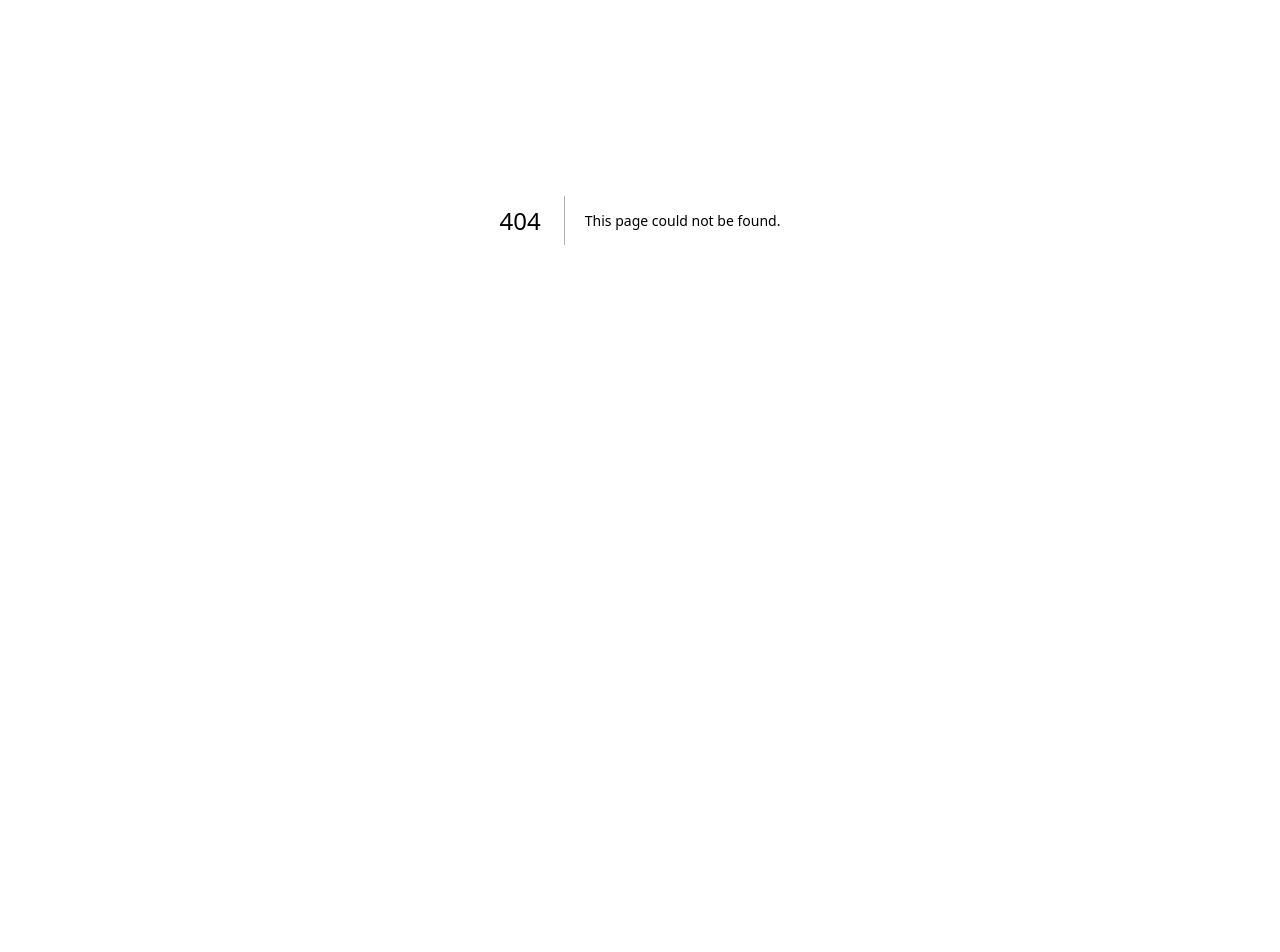
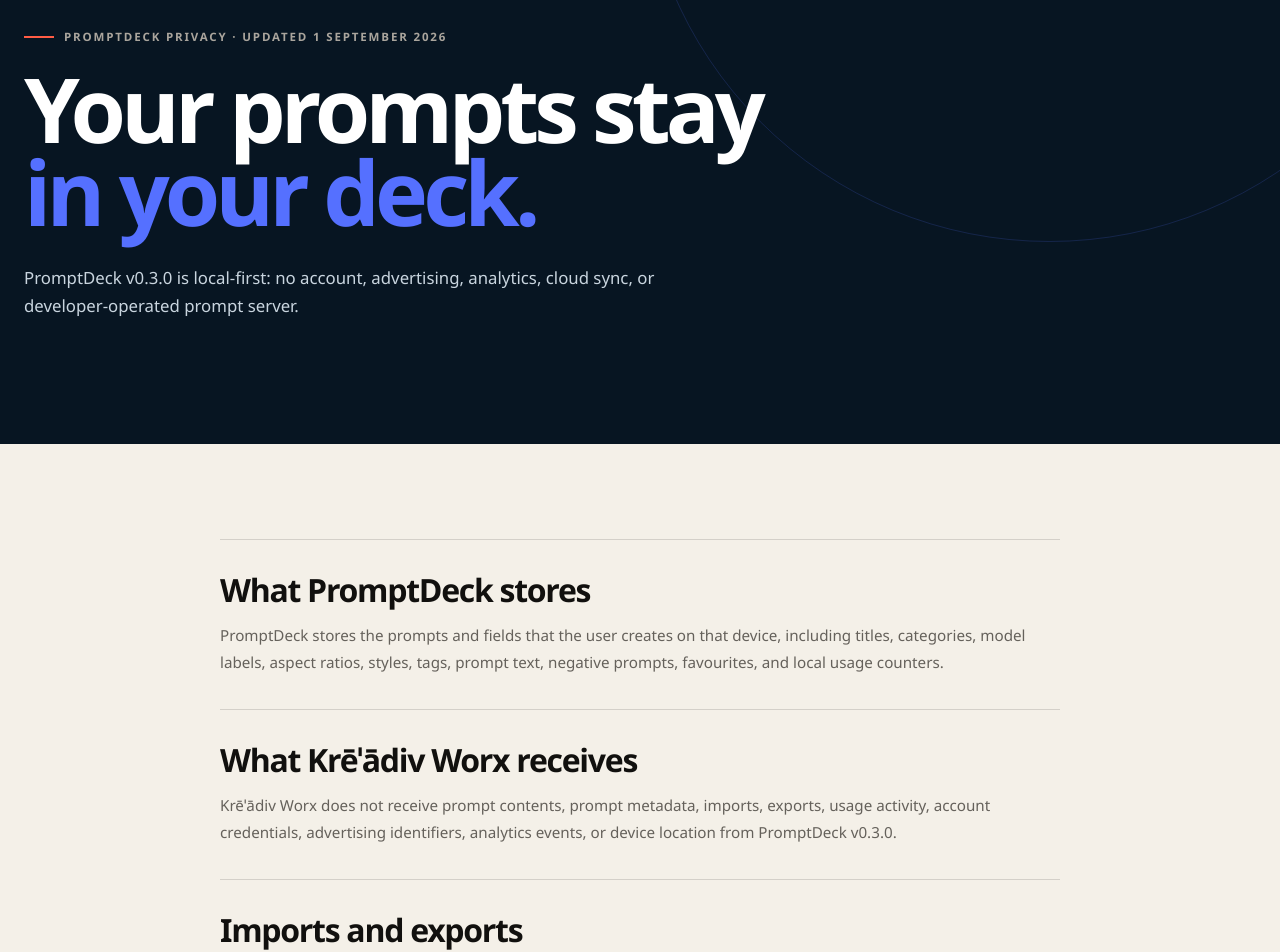
Before and after one commit to blackstackdev/kreadiv-worx, a Next.js app: page /promptdeck/privacy in a window 1280 px wide. Before the commit this address had no page. Shown: the part 180-1132 px from the top of the page. Before the commit the page ends 800 px from the top, so only its background shows below. Built offline with nearby package versions, Linux system fonts and the light colour scheme.

Commit message:
Publish PromptDeck privacy and support pages

```diff
--- a/app/privacy/page.tsx
+++ b/app/privacy/page.tsx
@@ -16,6 +16,7 @@
         <section><h2>This website</h2><p>The current Krēˈādiv Worx website is a static GitHub Pages site. It does not create accounts, accept payments, use advertising, or intentionally run analytics or tracking cookies.</p></section>
         <section><h2>NestKeeper</h2><p>NestKeeper processes file paths, sizes, timestamps, and SHA256 content hashes on the customer&apos;s Windows computer. File contents are read locally only when required to calculate hashes.</p><p>The packaged app has no account system, telemetry, advertising, cloud sync, or upload feature. Scan data, file contents, hashes, and reports are not sent to Krēˈādiv Worx.</p></section>
         <section><h2>PortalDrop</h2><p>PortalDrop transfers files between devices selected by the user. One Windows host stores and serves the files; Krēˈādiv Worx does not receive them and PortalDrop has no hosted file cloud or developer account system.</p><p>On the same trusted Wi-Fi, devices can connect directly through the host&apos;s local address. For private remote access, users may choose Tailscale. That optional network service is governed by its own terms and privacy policy.</p><p>Read the <Link href="/portaldrop/privacy">complete PortalDrop privacy boundary →</Link></p></section>
+        <section><h2>PromptDeck</h2><p>PromptDeck v0.3.0 stores prompts and creative metadata on the user&apos;s Android device. It has no account, advertising, analytics, cloud sync, or developer-operated prompt server.</p><p>Imports are read only after the user chooses a file, and exports are written only to a destination the user chooses. Read the <Link href="/promptdeck/privacy">complete PromptDeck privacy boundary →</Link></p></section>
         <section><h2>Local records</h2><p>Reports and dated Cleanup Sessions are stored below <code>%LOCALAPPDATA%\NestKeeper</code>. Review manifests may also be stored in a same-drive <code>_NestKeeper_Duplicates</code> folder. Redacted session-record ZIP exports are created only on a fixed drive the user selects.</p></section>
         <section><h2>File changes</h2><p>Scanning is read-only. Files change only after an explicit review-folder, Recycle Bin, permanent-delete, or manifest-restore confirmation. Permanent deletion cannot be undone. Restore never overwrites an existing destination.</p></section>
         <section><h2>{nestkeeperCheckoutReady ? "Checkout" : "Future checkout"}</h2><p>{nestkeeperCheckoutReady ? "NestKeeper purchases are processed by Lemon Squeezy as merchant of record. Lemon Squeezy handles payment, tax, receipt, fraud, and checkout customer data under its own published terms. NestKeeper itself remains local-only and receives no payment details." : "No checkout is connected today. The site is prepared for a future Lemon Squeezy buyer link, but the button remains closed until the private delivery and commercial gates pass."}</p></section>
--- /dev/null
+++ b/app/promptdeck/privacy/page.tsx
@@ -0,0 +1,25 @@
+import type { Metadata } from "next";
+import Link from "next/link";
+import { SiteHeader } from "../../components/site-header";
+
+export const metadata: Metadata = {
+  title: "PromptDeck Privacy",
+  description: "How PromptDeck stores prompts, handles imports and exports, and protects local creative work.",
+};
+
+export default function PromptDeckPrivacyPage() {
+  return (
+    <main className="policy-page">
+      <div className="policy-opening"><SiteHeader /><div className="shell policy-hero"><p className="eyebrow eyebrow--light"><span /> PromptDeck privacy · updated 1 September 2026</p><h1>Your prompts stay<br /><em>in your deck.</em></h1><p>PromptDeck v0.3.0 is local-first: no account, advertising, analytics, cloud sync, or developer-operated prompt server.</p></div></div>
+      <article className="shell policy-article">
+        <section><h2>What PromptDeck stores</h2><p>PromptDeck stores the prompts and fields that the user creates on that device, including titles, categories, model labels, aspect ratios, styles, tags, prompt text, negative prompts, favourites, and local usage counters.</p></section>
+        <section><h2>What Krēˈādiv Worx receives</h2><p>Krēˈādiv Worx does not receive prompt contents, prompt metadata, imports, exports, usage activity, account credentials, advertising identifiers, analytics events, or device location from PromptDeck v0.3.0.</p></section>
+        <section><h2>Imports and exports</h2><p>PromptDeck reads an import only after the user chooses a JSON or text file. An export is created only after the user chooses where to save it. These operations happen on the device; exported copies remain wherever the user saves or shares them.</p></section>
+        <section><h2>Android network and billing capability</h2><p>The Android package includes network and Google Play billing capability for a possible future Pro purchase. In the v0.3.0 internal-testing build, billing is not configured and does not initialise. The app interface is loaded from bundled Android assets rather than a remote website.</p></section>
+        <section><h2>Removal</h2><p>Deleting a prompt removes it from PromptDeck&apos;s local library. Uninstalling the app removes its local app data according to Android&apos;s normal behaviour. Files that the user previously exported remain in the location the user selected and must be removed there.</p></section>
+        <section><h2>Support</h2><p>For privacy or support questions, email <a href="mailto:kreadivworx@proton.me">kreadivworx@proton.me</a>. Do not include private prompt text unless it is necessary to reproduce a problem.</p></section>
+        <p className="policy-back"><Link href="/promptdeck/support">PromptDeck support →</Link></p>
+      </article>
+    </main>
+  );
+}
--- /dev/null
+++ b/app/promptdeck/support/page.tsx
@@ -0,0 +1,23 @@
+import type { Metadata } from "next";
+import Link from "next/link";
+import { SiteHeader } from "../../components/site-header";
+
+export const metadata: Metadata = {
+  title: "PromptDeck Support",
+  description: "PromptDeck internal-testing support and privacy-safe bug-report guidance.",
+};
+
+export default function PromptDeckSupportPage() {
+  return (
+    <main className="policy-page">
+      <div className="policy-opening"><SiteHeader /><div className="shell policy-hero"><p className="eyebrow eyebrow--light"><span /> PromptDeck support · v0.3.0 internal test</p><h1>Show the behaviour.<br /><em>Keep the prompt private.</em></h1><p>A useful report identifies the action and result without exposing creative work that should stay in the deck.</p></div></div>
+      <article className="shell policy-article">
+        <section><h2>Before reporting a problem</h2><ol><li>Confirm the About panel shows v0.3.0.</li><li>State the Android version and phone model.</li><li>Describe the action: create, edit, copy, favourite, search, filter, import, or export.</li><li>Use a fictional prompt to reproduce the issue whenever possible.</li><li>Do not send private prompt libraries, unrelated gallery images, credentials, or personal notifications.</li></ol></section>
+        <section><h2>If an import fails</h2><p>Confirm the file is plain text or a PromptDeck JSON export and is no larger than 5 MB. Keep a backup of the original export before retrying.</p></section>
+        <section><h2>If Pro is unavailable</h2><p>PromptDeck v0.3.0 is an internal-testing build. Its purchase service is not configured, so Restore purchases and Unlock Lifetime Pro are intentionally unavailable.</p></section>
+        <section><h2>Contact</h2><p>Email <a href="mailto:kreadivworx@proton.me">kreadivworx@proton.me</a> with a short description and a privacy-safe screenshot. Response times are not yet guaranteed during internal testing.</p></section>
+        <p className="policy-back"><Link href="/promptdeck/privacy">PromptDeck privacy →</Link></p>
+      </article>
+    </main>
+  );
+}
--- a/app/support/page.tsx
+++ b/app/support/page.tsx
@@ -15,6 +15,7 @@
         <section><h2>Before reporting a problem</h2><ol><li>Confirm the About/version label shows v1.0.4.</li><li>Note whether the scan used one folder, several folders, or Full Scan.</li><li>Record whether the files were on a local disk or removable local drive. Network locations are unsupported.</li><li>Copy the latest summary from <code>%LOCALAPPDATA%\NestKeeper\Reports\latest-summary.txt</code>.</li><li>Do not post screenshots containing personal folder names or an unredacted session export.</li></ol></section>
         <section><h2>Current public route</h2><p>Release updates and public questions currently live at <a href="https://x.com/skillissue_md" target="_blank" rel="noreferrer">@skillissue_md on X ↗</a>. A dedicated customer-support route and response expectation will be published before checkout opens.</p></section>
         <section><h2>PortalDrop</h2><p>For pairing, connection, expiry, or Android beta questions, use the dedicated <Link href="/portaldrop/support">PortalDrop support boundary →</Link>. Do not include pairing links, QR codes, private network addresses, or real filenames in a public report.</p></section>
+        <section><h2>PromptDeck</h2><p>For PromptDeck create, edit, copy, search, import, or export issues, use the dedicated <Link href="/promptdeck/support">PromptDeck support boundary →</Link>. Reproduce problems with fictional prompts whenever possible.</p></section>
         <section><h2>What GitHub contains</h2><p>The public GitHub account contains selected public builds and the Krēˈādiv Worx website. NestKeeper&apos;s source code, installer, portable build, private reports, and Cleanup Sessions are not published there.</p></section>
         <p className="policy-back"><Link href="/">← Return to Krēˈādiv Worx</Link></p>
       </article>
```
Also changed, not shown: 1 other file (tests, documents, lock files or other folders).
